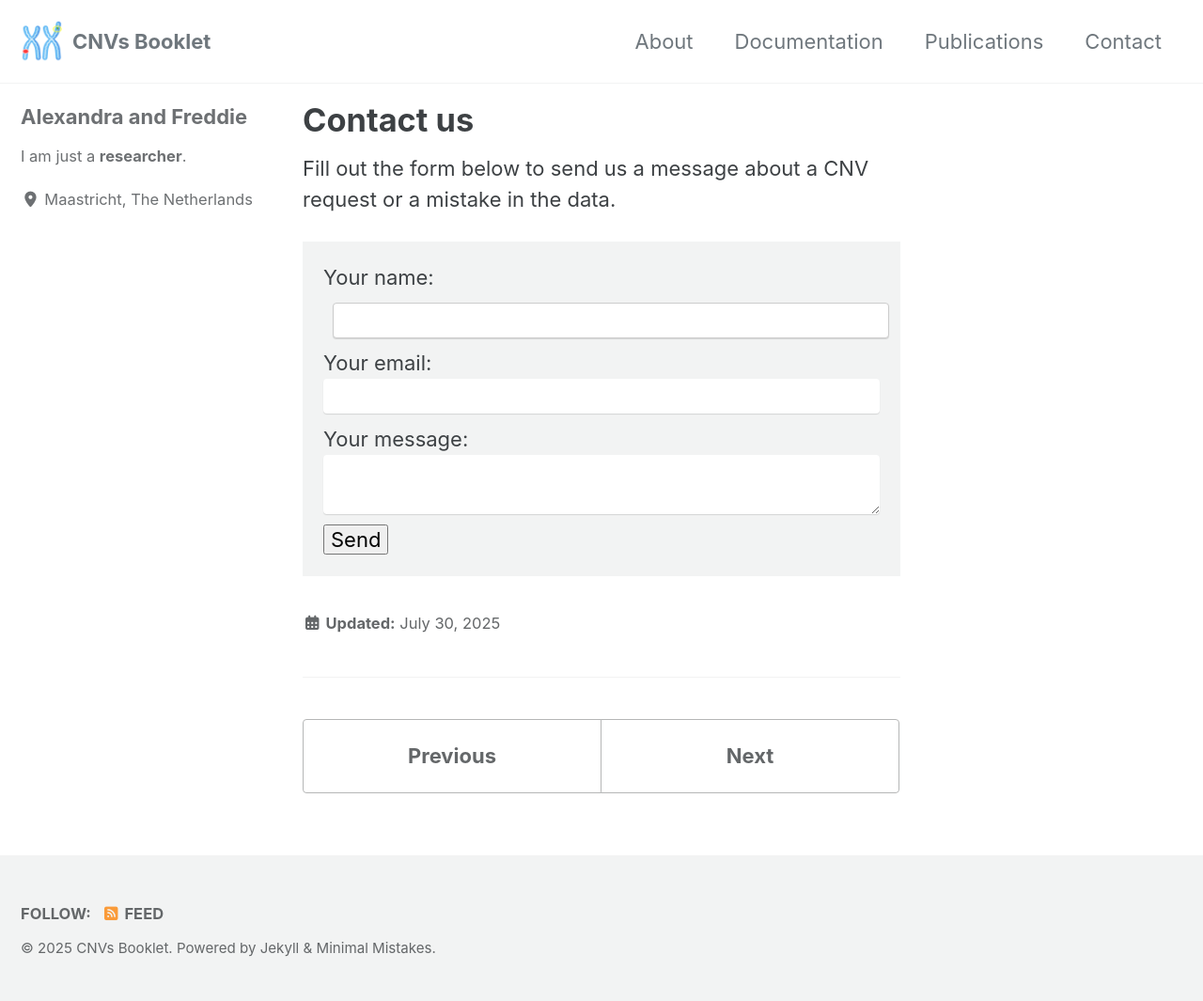
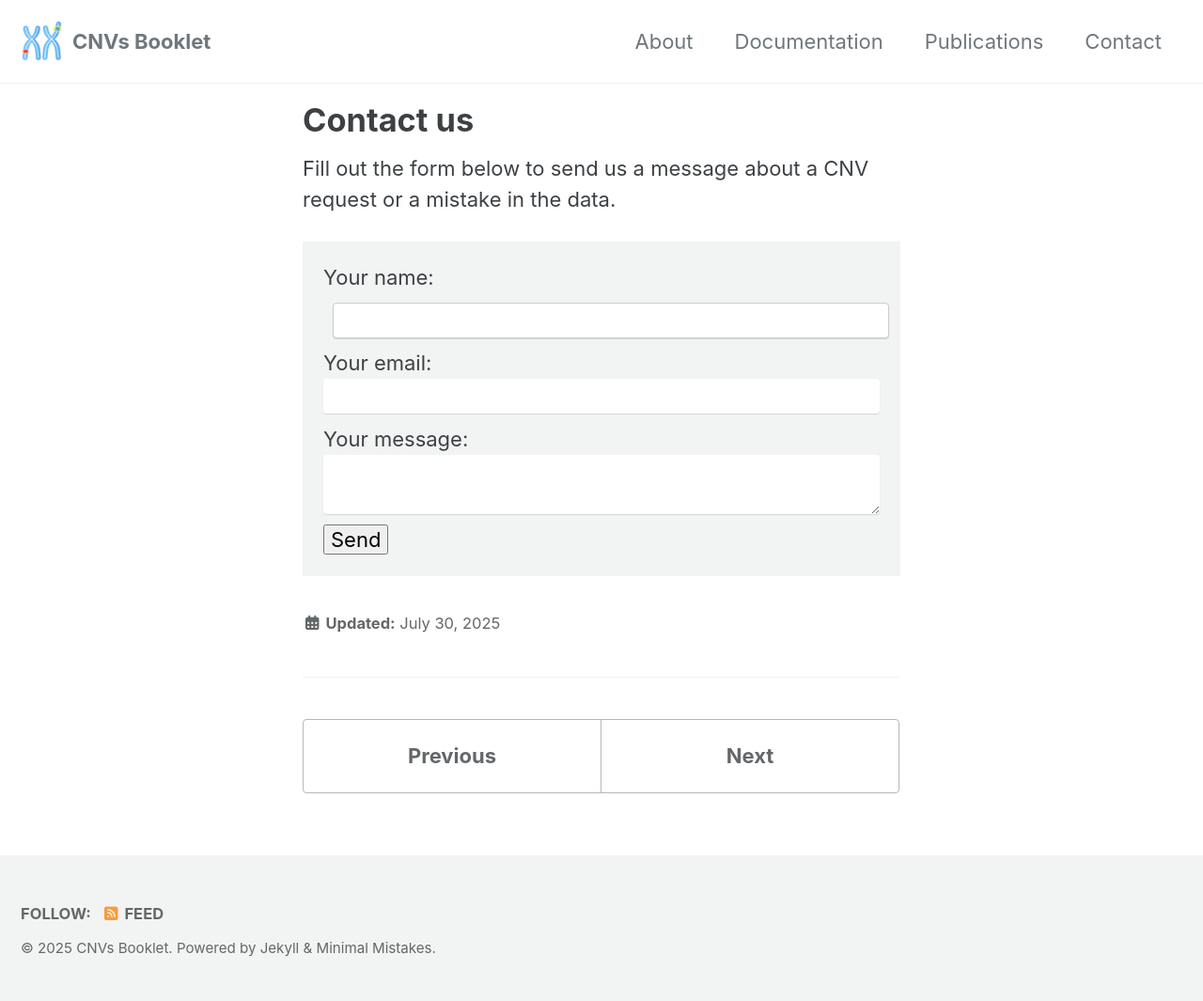
Before and after one commit to CNVPathwayAtlas/cnv-website, a Jekyll site: the page built from _pages/4-contact.md, in a window 1280 px wide. Shown: the whole page at 94% size. Built offline with Jekyll 4.4.1, drawn with Linux system fonts in a browser that asks for light colours; cached includes are drawn as plain includes.

```diff
--- a/_config.yml
+++ b/_config.yml
@@ -113,10 +113,10 @@ analytics:
 
 # Site Author
 author:
-  name             : "Alexandra and Freddie"
+  name             : # "Alexandra and Freddie"
   avatar           : # path of avatar image, e.g. "/assets/images/bio-photo.jpg"
-  bio              : "I am just a **researcher**."
-  location         : "Maastricht, The Netherlands"
+  bio              : # "Copy Number Variants Booklet"
+  location         : # "Maastricht University, The Netherlands"
   email            :
   links:
     - label: "Email"
```
